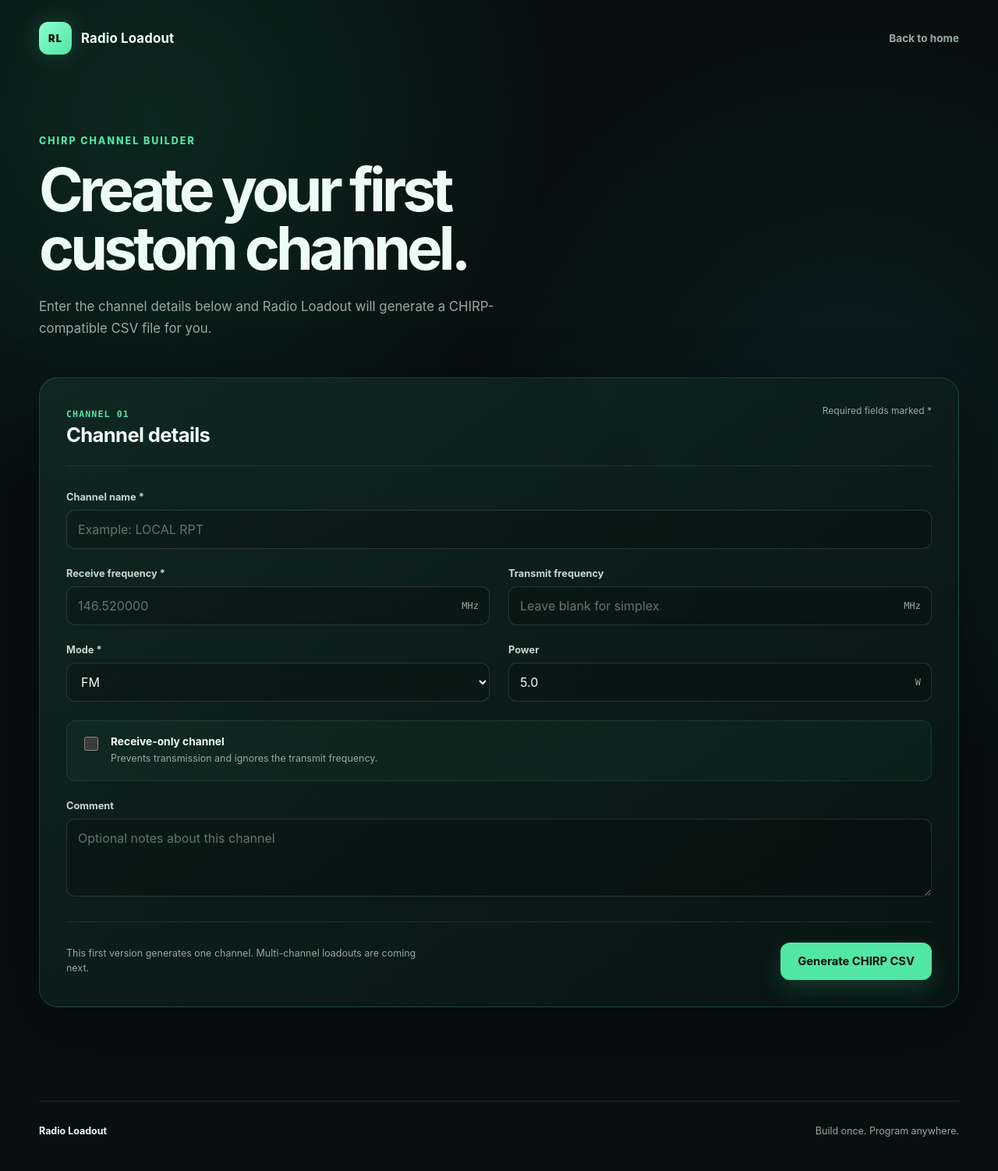
After one commit to TimothyThurston/radio-loadout, a FastAPI app: template src/radio_loadout/web/templates/builder.html in a window 1280 px wide. The commit adds this page. Shown: the whole page at 78% size. Run offline with FastAPI, Linux system fonts and the light colour scheme; the template is opened without the code that fills it, so the values that code supplies are empty; parts of the project's set-up code (start-up, migrations or seed data) failed here and were passed over.

Commit message:
Add custom CHIRP channel builder

```diff
--- a/src/radio_loadout/web/app.py
+++ b/src/radio_loadout/web/app.py
@@ -1,8 +1,9 @@
 """Radio Loadout web application."""
 
 from pathlib import Path
+from typing import Annotated
 
-from fastapi import FastAPI, Request, Response
+from fastapi import FastAPI, Form, Request, Response
 from fastapi.staticfiles import StaticFiles
 from fastapi.templating import Jinja2Templates
 
@@ -20,6 +21,10 @@ app.mount(
 )
 
 templates = Jinja2Templates(directory=WEB_DIRECTORY / "templates")
+
+
+def _mhz_to_hz(frequency_mhz: float) -> int:
+    return round(frequency_mhz * 1_000_000)
 
 
 def _sample_channels() -> list[Channel]:
@@ -68,6 +73,53 @@ def home(request: Request) -> Response:
     )
 
 
+@app.get("/builder")
+def builder(request: Request) -> Response:
+    return templates.TemplateResponse(
+        request=request,
+        name="builder.html",
+    )
+
+
+@app.post("/downloads/chirp.csv")
+def download_custom_chirp(
+    name: Annotated[str, Form(min_length=1, max_length=32)],
+    receive_frequency_mhz: Annotated[float, Form(gt=0)],
+    transmit_frequency_mhz: Annotated[float | None, Form(gt=0)] = None,
+    mode: Annotated[ChannelMode, Form()] = ChannelMode.FM,
+    power_watts: Annotated[float, Form(gt=0)] = 5.0,
+    receive_only: Annotated[bool, Form()] = False,
+    comment: Annotated[str, Form()] = "",
+) -> Response:
+    receive_frequency_hz = _mhz_to_hz(receive_frequency_mhz)
+
+    if receive_only:
+        transmit_frequency_hz = None
+    elif transmit_frequency_mhz is None:
+        transmit_frequency_hz = receive_frequency_hz
+    else:
+        transmit_frequency_hz = _mhz_to_hz(transmit_frequency_mhz)
+
+    channel = Channel(
+        name=name.strip(),
+        receive_frequency_hz=receive_frequency_hz,
+        transmit_frequency_hz=transmit_frequency_hz,
+        mode=mode,
+        analog_settings=AnalogSettings(power_watts=power_watts),
+        comment=comment.strip(),
+    )
+
+    csv_text = export_chirp_csv([channel])
+
+    return Response(
+        content=csv_text,
+        media_type="text/csv",
+        headers={
+            "Content-Disposition": 'attachment; filename="radio_loadout_custom.csv"'
+        },
+    )
+
+
 @app.get("/downloads/chirp-sample.csv")
 def download_chirp_sample() -> Response:
     csv_text = export_chirp_csv(_sample_channels())
--- a/src/radio_loadout/web/static/styles.css
+++ b/src/radio_loadout/web/static/styles.css
@@ -415,3 +415,248 @@ footer span:first-child {
         gap: 8px;
     }
 }
+
+.nav-link {
+    color: var(--text-muted);
+    font-size: 0.85rem;
+    font-weight: 700;
+    transition: color 160ms ease;
+}
+
+.nav-link:hover {
+    color: var(--accent);
+}
+
+.builder-main {
+    padding: 75px 0 120px;
+}
+
+.builder-introduction {
+    max-width: 760px;
+    margin-bottom: 48px;
+}
+
+.builder-introduction h1 {
+    margin-bottom: 22px;
+    font-size: clamp(2.8rem, 6vw, 5rem);
+}
+
+.builder-introduction > p:last-child {
+    max-width: 650px;
+    margin-bottom: 0;
+    color: var(--text-muted);
+    font-size: 1.05rem;
+    line-height: 1.7;
+}
+
+.builder-form {
+    padding: 34px;
+    background:
+        linear-gradient(145deg, rgba(17, 40, 35, 0.94), rgba(8, 20, 18, 0.98));
+    border: 1px solid var(--panel-border);
+    border-radius: 24px;
+    box-shadow: var(--shadow);
+}
+
+.form-heading {
+    display: flex;
+    align-items: flex-start;
+    justify-content: space-between;
+    gap: 24px;
+    margin-bottom: 32px;
+    padding-bottom: 26px;
+    border-bottom: 1px solid rgba(255, 255, 255, 0.08);
+}
+
+.form-heading h2 {
+    margin-top: 6px;
+    font-size: 1.6rem;
+    letter-spacing: -0.025em;
+}
+
+.form-step {
+    color: var(--accent);
+    font-family: "Cascadia Code", Consolas, monospace;
+    font-size: 0.72rem;
+    font-weight: 800;
+    letter-spacing: 0.1em;
+    text-transform: uppercase;
+}
+
+.required-note {
+    color: var(--text-muted);
+    font-size: 0.75rem;
+}
+
+.form-grid {
+    display: grid;
+    grid-template-columns: repeat(2, minmax(0, 1fr));
+    gap: 24px;
+}
+
+.field {
+    display: grid;
+    gap: 9px;
+}
+
+.field-wide {
+    grid-column: 1 / -1;
+}
+
+.field > span {
+    color: #c8d8d2;
+    font-size: 0.8rem;
+    font-weight: 750;
+}
+
+input,
+select,
+textarea,
+button {
+    font: inherit;
+}
+
+input,
+select,
+textarea {
+    width: 100%;
+    color: var(--text);
+    background: rgba(0, 0, 0, 0.2);
+    border: 1px solid rgba(255, 255, 255, 0.12);
+    border-radius: 11px;
+    outline: none;
+    transition:
+        border-color 160ms ease,
+        box-shadow 160ms ease,
+        background-color 160ms ease;
+}
+
+input,
+select {
+    height: 50px;
+    padding: 0 14px;
+}
+
+textarea {
+    min-height: 100px;
+    padding: 14px;
+    resize: vertical;
+}
+
+input::placeholder,
+textarea::placeholder {
+    color: #62766f;
+}
+
+input:focus,
+select:focus,
+textarea:focus {
+    background: rgba(0, 0, 0, 0.3);
+    border-color: var(--accent);
+    box-shadow: 0 0 0 3px rgba(82, 230, 165, 0.1);
+}
+
+.input-unit {
+    position: relative;
+}
+
+.input-unit input {
+    padding-right: 70px;
+}
+
+.input-unit > span {
+    position: absolute;
+    top: 50%;
+    right: 14px;
+    color: var(--text-muted);
+    font-family: "Cascadia Code", Consolas, monospace;
+    font-size: 0.75rem;
+    transform: translateY(-50%);
+    pointer-events: none;
+}
+
+.checkbox-field {
+    display: flex;
+    gap: 13px;
+    align-items: flex-start;
+    padding: 18px;
+    background: rgba(82, 230, 165, 0.045);
+    border: 1px solid rgba(82, 230, 165, 0.12);
+    border-radius: 12px;
+    cursor: pointer;
+}
+
+.checkbox-field input {
+    flex: 0 0 auto;
+    width: 18px;
+    height: 18px;
+    margin-top: 2px;
+    accent-color: var(--accent);
+}
+
+.checkbox-field > span {
+    display: grid;
+    gap: 5px;
+}
+
+.checkbox-field strong {
+    font-size: 0.86rem;
+}
+
+.checkbox-field small {
+    color: var(--text-muted);
+    font-size: 0.78rem;
+    line-height: 1.5;
+}
+
+.form-actions {
+    display: flex;
+    align-items: center;
+    justify-content: space-between;
+    gap: 24px;
+    margin-top: 32px;
+    padding-top: 26px;
+    border-top: 1px solid rgba(255, 255, 255, 0.08);
+}
+
+.form-actions p {
+    max-width: 470px;
+    margin-bottom: 0;
+    color: var(--text-muted);
+    font-size: 0.78rem;
+    line-height: 1.5;
+}
+
+.form-actions button {
+    border: 0;
+    cursor: pointer;
+}
+
+@media (max-width: 700px) {
+    .builder-main {
+        padding-top: 50px;
+    }
+
+    .builder-form {
+        padding: 22px;
+        border-radius: 18px;
+    }
+
+    .form-heading,
+    .form-actions {
+        align-items: stretch;
+        flex-direction: column;
+    }
+
+    .form-grid {
+        grid-template-columns: 1fr;
+    }
+
+    .field-wide {
+        grid-column: auto;
+    }
+
+    .form-actions .button {
+        width: 100%;
+    }
+}
--- /dev/null
+++ b/src/radio_loadout/web/templates/builder.html
@@ -0,0 +1,155 @@
+<!DOCTYPE html>
+<html lang="en">
+<head>
+    <meta charset="UTF-8">
+    <meta name="viewport" content="width=device-width, initial-scale=1.0">
+    <meta
+        name="description"
+        content="Create a custom radio channel and export it as a CHIRP CSV file."
+    >
+    <title>Channel Builder · Radio Loadout</title>
+    <link rel="stylesheet" href="/static/styles.css">
+</head>
+<body class="builder-page">
+    <header class="site-header">
+        <a class="brand" href="/">
+            <span class="brand-mark">RL</span>
+            <span>Radio Loadout</span>
+        </a>
+
+        <a class="nav-link" href="/">Back to home</a>
+    </header>
+
+    <main class="builder-main">
+        <section class="builder-introduction">
+            <p class="eyebrow">CHIRP channel builder</p>
+            <h1>Create your first custom channel.</h1>
+
+            <p>
+                Enter the channel details below and Radio Loadout will generate
+                a CHIRP-compatible CSV file for you.
+            </p>
+        </section>
+
+        <form
+            class="builder-form"
+            action="/downloads/chirp.csv"
+            method="post"
+        >
+            <div class="form-heading">
+                <div>
+                    <span class="form-step">Channel 01</span>
+                    <h2>Channel details</h2>
+                </div>
+
+                <span class="required-note">Required fields marked *</span>
+            </div>
+
+            <div class="form-grid">
+                <label class="field field-wide">
+                    <span>Channel name *</span>
+                    <input
+                        type="text"
+                        name="name"
+                        placeholder="Example: LOCAL RPT"
+                        maxlength="32"
+                        required
+                    >
+                </label>
+
+                <label class="field">
+                    <span>Receive frequency *</span>
+                    <div class="input-unit">
+                        <input
+                            type="number"
+                            name="receive_frequency_mhz"
+                            placeholder="146.520000"
+                            min="0.000001"
+                            step="0.000001"
+                            required
+                        >
+                        <span>MHz</span>
+                    </div>
+                </label>
+
+                <label class="field">
+                    <span>Transmit frequency</span>
+                    <div class="input-unit">
+                        <input
+                            type="number"
+                            name="transmit_frequency_mhz"
+                            placeholder="Leave blank for simplex"
+                            min="0.000001"
+                            step="0.000001"
+                        >
+                        <span>MHz</span>
+                    </div>
+                </label>
+
+                <label class="field">
+                    <span>Mode *</span>
+                    <select name="mode" required>
+                        <option value="FM" selected>FM</option>
+                        <option value="NFM">NFM</option>
+                        <option value="AM">AM</option>
+                    </select>
+                </label>
+
+                <label class="field">
+                    <span>Power</span>
+                    <div class="input-unit">
+                        <input
+                            type="number"
+                            name="power_watts"
+                            value="5.0"
+                            min="0.1"
+                            step="0.1"
+                        >
+                        <span>W</span>
+                    </div>
+                </label>
+
+                <label class="checkbox-field field-wide">
+                    <input
+                        type="checkbox"
+                        name="receive_only"
+                        value="true"
+                    >
+                    <span>
+                        <strong>Receive-only channel</strong>
+                        <small>
+                            Prevents transmission and ignores the transmit
+                            frequency.
+                        </small>
+                    </span>
+                </label>
+
+                <label class="field field-wide">
+                    <span>Comment</span>
+                    <textarea
+                        name="comment"
+                        rows="3"
+                        placeholder="Optional notes about this channel"
+                    ></textarea>
+                </label>
+            </div>
+
+            <div class="form-actions">
+                <p>
+                    This first version generates one channel. Multi-channel
+                    loadouts are coming next.
+                </p>
+
+                <button class="button button-primary" type="submit">
+                    Generate CHIRP CSV
+                </button>
+            </div>
+        </form>
+    </main>
+
+    <footer>
+        <span>Radio Loadout</span>
+        <span>Build once. Program anywhere.</span>
+    </footer>
+</body>
+</html>
--- a/src/radio_loadout/web/templates/index.html
+++ b/src/radio_loadout/web/templates/index.html
@@ -36,9 +36,9 @@
                 <div class="hero-actions">
                     <a
                         class="button button-primary"
-                        href="/downloads/chirp-sample.csv"
+                        href="/builder"
                     >
-                        Download CHIRP sample
+                    Open channel builder
                     </a>
 
                     <a class="button button-secondary" href="/docs">
```
Also changed, not shown: tests/test_web.py (+42 -1 lines).
